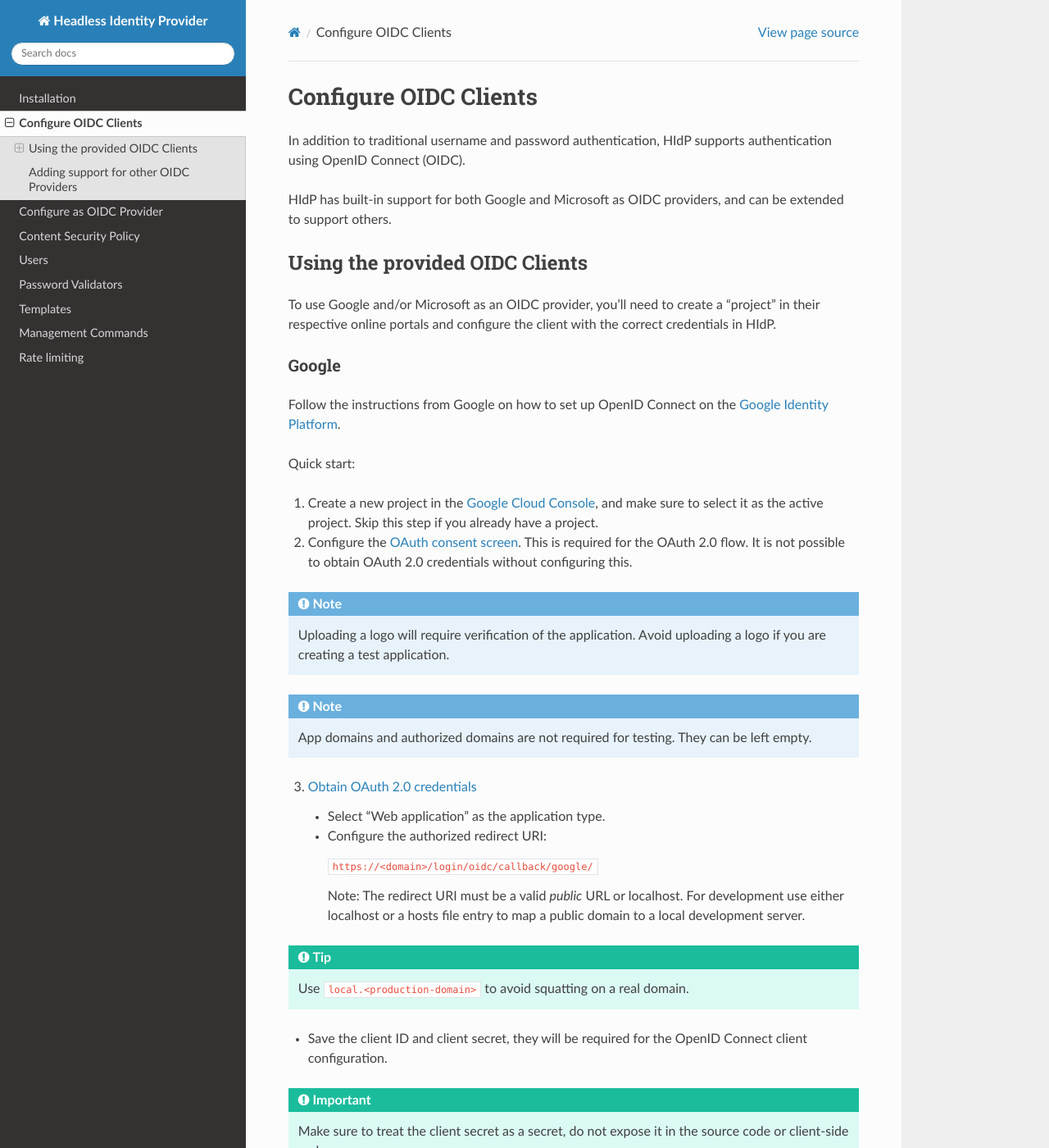
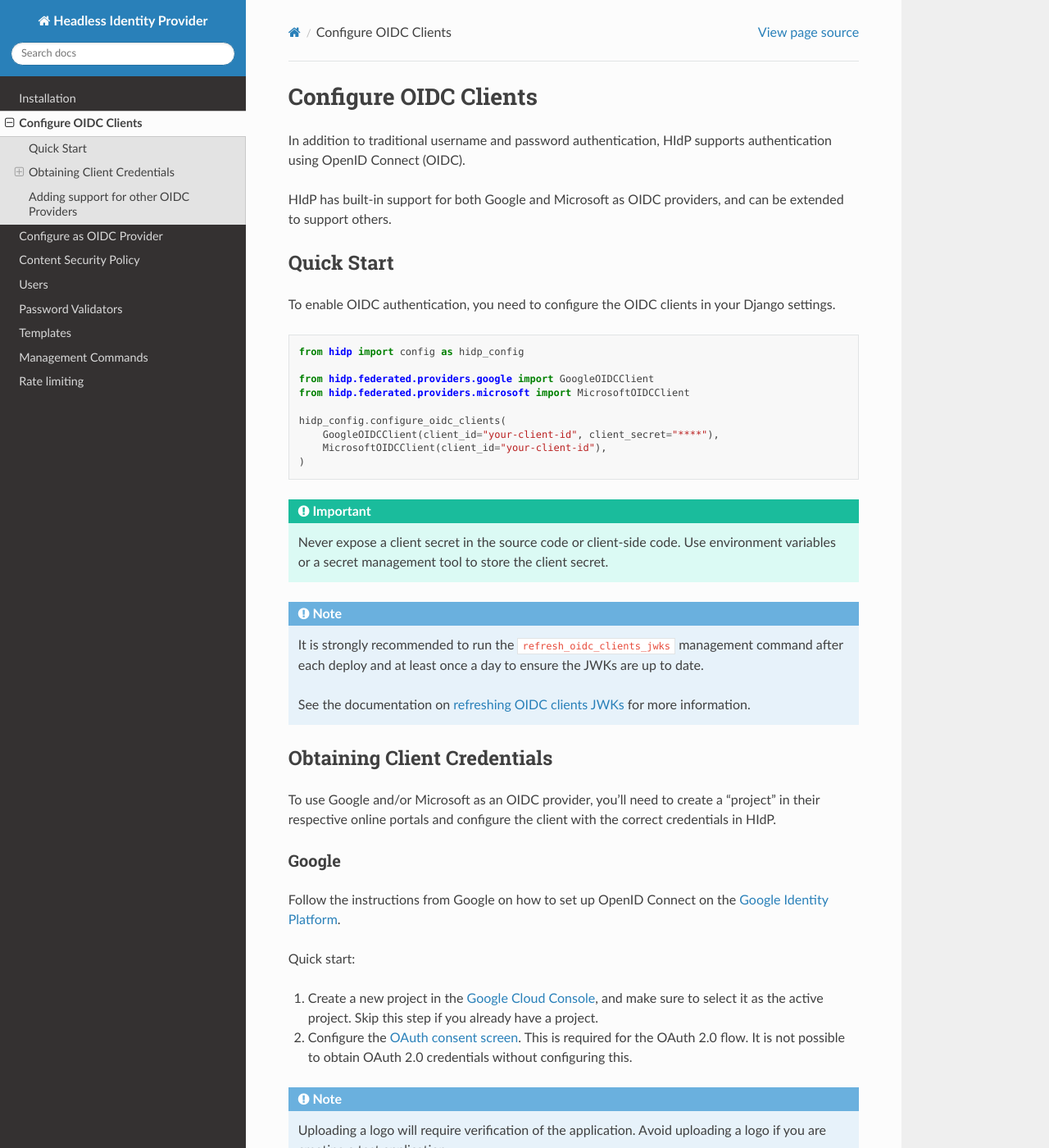
Before and after one commit to leukeleu/django-hidp, a Sphinx documentation site: the page built from packages/hidp/docs/configure-oidc-clients.md, in a window 1280 px wide and 1400 px high. Shown: the whole window at 82% size. Built offline with Sphinx 7.4.7 and the Read the Docs theme 3.1.0, drawn with Linux system fonts in a browser that asks for light colours; some of the changed text lies outside the part shown.

Commit message:
Add a quick start, point to refresh_oidc_clients_jwks and some small tweaks

````diff
--- a/packages/hidp/docs/configure-oidc-clients.md
+++ b/packages/hidp/docs/configure-oidc-clients.md
@@ -6,7 +6,36 @@ HIdP supports authentication using OpenID Connect (OIDC).
 HIdP has built-in support for both Google and Microsoft as OIDC providers,
 and can be extended to support others.
 
-## Using the provided OIDC Clients
+## Quick Start
+
+To enable OIDC authentication, you need to configure the OIDC clients in your Django settings.
+
+```python
+from hidp import config as hidp_config
+
+from hidp.federated.providers.google import GoogleOIDCClient
+from hidp.federated.providers.microsoft import MicrosoftOIDCClient
+
+hidp_config.configure_oidc_clients(
+    GoogleOIDCClient(client_id="your-client-id", client_secret="****"),
+    MicrosoftOIDCClient(client_id="your-client-id"),
+)
+```
+
+:::{important}
+Never expose a client secret in the source code or client-side code. Use environment
+variables or a secret management tool to store the client secret.
+:::
+
+:::{note}
+It is strongly recommended to run the `refresh_oidc_clients_jwks` management command
+after each deploy and at least once a day to ensure the JWKs are up to date.
+
+See the documentation on [refreshing OIDC clients JWKs](project:management-commands.md#refresh_oidc_clients_jwks)
+for more information.
+:::
+
+## Obtaining Client Credentials
 
 To use Google and/or Microsoft as an OIDC provider, you'll need to create a "project" in
 their respective online portals and configure the client with the correct credentials in HIdP.
@@ -53,11 +82,6 @@ Use `local.<production-domain>` to avoid squatting on a real domain.
   - Save the client ID and client secret, they will be required for the
     OpenID Connect client configuration.
 
-:::{important}
-Make sure to treat the client secret as a secret, do not expose it in the source code
-or client-side code.
-:::
-
 In your Django settings, add the following:
 
 ```python
@@ -68,6 +92,11 @@ hidp_config.configure_oidc_clients(
     GoogleOIDCClient(client_id="your-client-id", client_secret="****"),
 )
 ```
+
+:::{important}
+Never expose the client secret in the source code or client-side code. Use environment
+variables or a secret management tool to store the client secret.
+:::
 
 ### Microsoft
 
@@ -112,7 +141,12 @@ HIdP only supports the Authorization Code flow. Other flows, like the Implicit f
 are considered insecure and will not work.
 :::
 
-:::{note}
+```{eval-rst}
+.. autoclass:: hidp.federated.providers.base.OIDCClient
+   :members:
+```
+
+:::{tip}
 OpenID Connect configuration can usually be extracted from the provider's discovery
 document, commonly found at: *https://**\<provider\>**/.well-known/openid-configuration*
 :::
@@ -125,9 +159,3 @@ hidp_config.configure_oidc_clients(
     MyCustomOIDCClient(client_id="your-client-id"),
 )
 ```
-
-```{eval-rst}
-.. autoclass:: hidp.federated.providers.base.OIDCClient
-   :members:
-   :special-members:
-```
````
